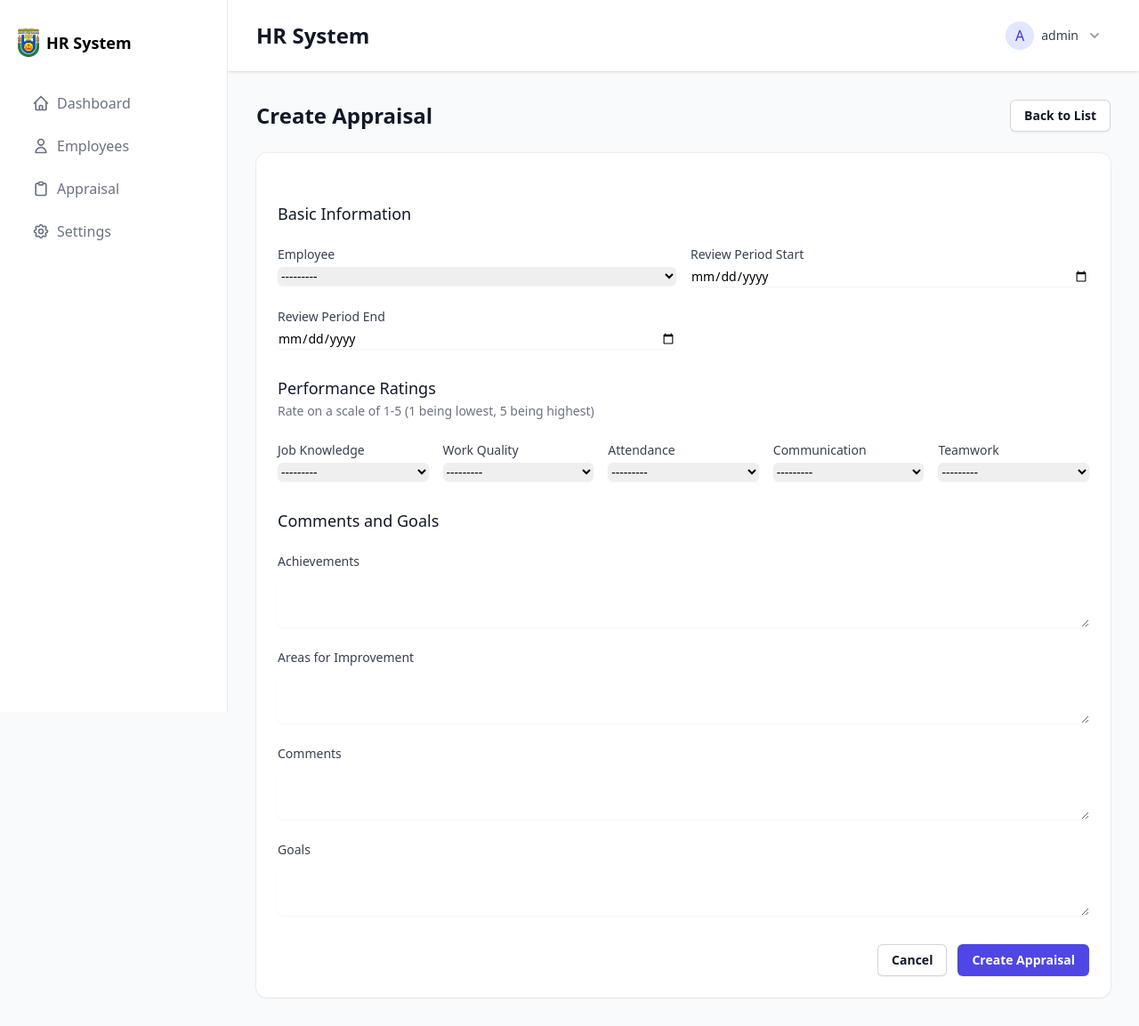
After one commit to hfzizz/hr-system, a Django app: page /appraisals/create/ in a window 1280 px wide. The commit adds this page. Shown: the whole page at 89% size. Run offline with Django 5.2, Linux system fonts and the light colour scheme; a user stored in the database is signed in; data comes from the database, SQL or seed files in the repository; some libraries are stand-ins or nearby versions.

Commit message:
added appraisals backbone

```diff
--- /dev/null
+++ b/appraisals/forms.py
@@ -0,0 +1,33 @@
+from django import forms
+from .models import Appraisal
+
+class AppraisalForm(forms.ModelForm):
+    class Meta:
+        model = Appraisal
+        fields = [
+            'employee',
+            'review_period_start',
+            'review_period_end',
+            'job_knowledge',
+            'work_quality',
+            'attendance',
+            'communication',
+            'teamwork',
+            'achievements',
+            'areas_for_improvement',
+            'comments',
+            'goals'
+        ]
+        widgets = {
+            'review_period_start': forms.DateInput(attrs={'type': 'date'}),
+            'review_period_end': forms.DateInput(attrs={'type': 'date'}),
+            'achievements': forms.Textarea(attrs={'rows': 3}),
+            'areas_for_improvement': forms.Textarea(attrs={'rows': 3}),
+            'comments': forms.Textarea(attrs={'rows': 3}),
+            'goals': forms.Textarea(attrs={'rows': 3}),
+        }
+
+    def __init__(self, *args, **kwargs):
+        super().__init__(*args, **kwargs)
+        for field in self.fields.values():
+            field.widget.attrs.update({'class': 'form-input rounded-md shadow-sm mt-1 block w-full'})
--- /dev/null
+++ b/appraisals/templates/appraisals/appraisal_form.html
@@ -0,0 +1,231 @@
+{% extends "base.html" %}
+{% load widget_tweaks %}
+
+{% block title %}
+    {% if form.instance.pk %}Edit{% else %}Create{% endif %} Appraisal - HR System
+{% endblock %}
+
+{% block content %}
+<div class="space-y-6">
+    <!-- Header -->
+    <div class="flex items-center justify-between">
+        <h1 class="text-2xl font-bold text-gray-900">
+            {% if form.instance.pk %}Edit{% else %}Create{% endif %} Appraisal
+        </h1>
+        <a href="{% url 'appraisals:appraisal_list' %}"
+           class="rounded-md bg-white px-4 py-2 text-sm font-semibold text-gray-900 shadow-sm ring-1 ring-inset ring-gray-300 hover:bg-gray-50">
+            Back to List
+        </a>
+    </div>
+
+    <!-- Form -->
+    <div class="bg-white shadow-sm ring-1 ring-gray-900/5 sm:rounded-xl">
+        <form method="post" class="space-y-8 p-6">
+            {% csrf_token %}
+
+            {% if form.non_field_errors %}
+            <div class="rounded-md bg-red-50 p-4">
+                <div class="flex">
+                    <div class="ml-3">
+                        <h3 class="text-sm font-medium text-red-800">There were errors with your submission</h3>
+                        <div class="mt-2 text-sm text-red-700">
+                            <ul class="list-disc space-y-1 pl-5">
+                                {% for error in form.non_field_errors %}
+                                    <li>{{ error }}</li>
+                                {% endfor %}
+                            </ul>
+                        </div>
+                    </div>
+                </div>
+            </div>
+            {% endif %}
+
+            <!-- Basic Information -->
+            <div>
+                <h3 class="text-lg font-medium leading-6 text-gray-900">Basic Information</h3>
+                <div class="mt-6 grid grid-cols-1 gap-y-6 gap-x-4 sm:grid-cols-6">
+                    <!-- Employee Selection -->
+                    <div class="sm:col-span-3">
+                        <label for="{{ form.employee.id_for_label }}" class="block text-sm font-medium text-gray-700">
+                            Employee
+                        </label>
+                        <div class="mt-1">
+                            {% render_field form.employee class="mt-1 block w-full rounded-md border-gray-300 shadow-sm focus:border-indigo-500 focus:ring-indigo-500 sm:text-sm" %}
+                        </div>
+                        {% if form.employee.errors %}
+                            <p class="mt-2 text-sm text-red-600">{{ form.employee.errors.0 }}</p>
+                        {% endif %}
+                    </div>
+
+                    <!-- Review Period -->
+                    <div class="sm:col-span-3">
+                        <label for="{{ form.review_period_start.id_for_label }}" class="block text-sm font-medium text-gray-700">
+                            Review Period Start
+                        </label>
+                        <div class="mt-1">
+                            {% render_field form.review_period_start class="mt-1 block w-full rounded-md border-gray-300 shadow-sm focus:border-indigo-500 focus:ring-indigo-500 sm:text-sm" %}
+                        </div>
+                        {% if form.review_period_start.errors %}
+                            <p class="mt-2 text-sm text-red-600">{{ form.review_period_start.errors.0 }}</p>
+                        {% endif %}
+                    </div>
+
+                    <div class="sm:col-span-3">
+                        <label for="{{ form.review_period_end.id_for_label }}" class="block text-sm font-medium text-gray-700">
+                            Review Period End
+                        </label>
+                        <div class="mt-1">
+                            {% render_field form.review_period_end class="mt-1 block w-full rounded-md border-gray-300 shadow-sm focus:border-indigo-500 focus:ring-indigo-500 sm:text-sm" %}
+                        </div>
+                        {% if form.review_period_end.errors %}
+                            <p class="mt-2 text-sm text-red-600">{{ form.review_period_end.errors.0 }}</p>
+                        {% endif %}
+                    </div>
+                </div>
+            </div>
+
+            <!-- Performance Ratings -->
+            <div>
+                <h3 class="text-lg font-medium leading-6 text-gray-900">Performance Ratings</h3>
+                <p class="mt-1 text-sm text-gray-500">Rate on a scale of 1-5 (1 being lowest, 5 being highest)</p>
+                <div class="mt-6 grid grid-cols-1 gap-y-6 gap-x-4 sm:grid-cols-5">
+                    <!-- Job Knowledge -->
+                    <div>
+                        <label for="{{ form.job_knowledge.id_for_label }}" class="block text-sm font-medium text-gray-700">
+                            Job Knowledge
+                        </label>
+                        <div class="mt-1">
+                            {% render_field form.job_knowledge class="mt-1 block w-full rounded-md border-gray-300 shadow-sm focus:border-indigo-500 focus:ring-indigo-500 sm:text-sm" %}
+                        </div>
+                        {% if form.job_knowledge.errors %}
+                            <p class="mt-2 text-sm text-red-600">{{ form.job_knowledge.errors.0 }}</p>
+                        {% endif %}
+                    </div>
+
+                    <!-- Work Quality -->
+                    <div>
+                        <label for="{{ form.work_quality.id_for_label }}" class="block text-sm font-medium text-gray-700">
+                            Work Quality
+                        </label>
+                        <div class="mt-1">
+                            {% render_field form.work_quality class="mt-1 block w-full rounded-md border-gray-300 shadow-sm focus:border-indigo-500 focus:ring-indigo-500 sm:text-sm" %}
+                        </div>
+                        {% if form.work_quality.errors %}
+                            <p class="mt-2 text-sm text-red-600">{{ form.work_quality.errors.0 }}</p>
+                        {% endif %}
+                    </div>
+
+                    <!-- Attendance -->
+                    <div>
+                        <label for="{{ form.attendance.id_for_label }}" class="block text-sm font-medium text-gray-700">
+                            Attendance
+                        </label>
+                        <div class="mt-1">
+                            {% render_field form.attendance class="mt-1 block w-full rounded-md border-gray-300 shadow-sm focus:border-indigo-500 focus:ring-indigo-500 sm:text-sm" %}
+                        </div>
+                        {% if form.attendance.errors %}
+                            <p class="mt-2 text-sm text-red-600">{{ form.attendance.errors.0 }}</p>
+                        {% endif %}
+                    </div>
+
+                    <!-- Communication -->
+                    <div>
+                        <label for="{{ form.communication.id_for_label }}" class="block text-sm font-medium text-gray-700">
+                            Communication
+                        </label>
+                        <div class="mt-1">
+                            {% render_field form.communication class="mt-1 block w-full rounded-md border-gray-300 shadow-sm focus:border-indigo-500 focus:ring-indigo-500 sm:text-sm" %}
+                        </div>
+                        {% if form.communication.errors %}
+                            <p class="mt-2 text-sm text-red-600">{{ form.communication.errors.0 }}</p>
+                        {% endif %}
+                    </div>
+
+                    <!-- Teamwork -->
+                    <div>
+                        <label for="{{ form.teamwork.id_for_label }}" class="block text-sm font-medium text-gray-700">
+                            Teamwork
+                        </label>
+                        <div class="mt-1">
+                            {% render_field form.teamwork class="mt-1 block w-full rounded-md border-gray-300 shadow-sm focus:border-indigo-500 focus:ring-indigo-500 sm:text-sm" %}
+                        </div>
+                        {% if form.teamwork.errors %}
+                            <p class="mt-2 text-sm text-red-600">{{ form.teamwork.errors.0 }}</p>
+                        {% endif %}
+                    </div>
+                </div>
+            </div>
+
+            <!-- Comments and Goals -->
+            <div>
+                <h3 class="text-lg font-medium leading-6 text-gray-900">Comments and Goals</h3>
+                <div class="mt-6 grid grid-cols-1 gap-y-6 gap-x-4">
+                    <!-- Achievements -->
+                    <div>
+                        <label for="{{ form.achievements.id_for_label }}" class="block text-sm font-medium text-gray-700">
+                            Achievements
+                        </label>
+                        <div class="mt-1">
+                            {% render_field form.achievements class="mt-1 block w-full rounded-md border-gray-300 shadow-sm focus:border-indigo-500 focus:ring-indigo-500 sm:text-sm" rows="3" %}
+                        </div>
+                        {% if form.achievements.errors %}
+                            <p class="mt-2 text-sm text-red-600">{{ form.achievements.errors.0 }}</p>
+                        {% endif %}
+                    </div>
+
+                    <!-- Areas for Improvement -->
+                    <div>
+                        <label for="{{ form.areas_for_improvement.id_for_label }}" class="block text-sm font-medium text-gray-700">
+                            Areas for Improvement
+                        </label>
+                        <div class="mt-1">
+                            {% render_field form.areas_for_improvement class="mt-1 block w-full rounded-md border-gray-300 shadow-sm focus:border-indigo-500 focus:ring-indigo-500 sm:text-sm" rows="3" %}
+                        </div>
+                        {% if form.areas_for_improvement.errors %}
+                            <p class="mt-2 text-sm text-red-600">{{ form.areas_for_improvement.errors.0 }}</p>
+                        {% endif %}
+                    </div>
+
+                    <!-- Comments -->
+                    <div>
+                        <label for="{{ form.comments.id_for_label }}" class="block text-sm font-medium text-gray-700">
+                            Comments
+                        </label>
+                        <div class="mt-1">
+                            {% render_field form.comments class="mt-1 block w-full rounded-md border-gray-300 shadow-sm focus:border-indigo-500 focus:ring-indigo-500 sm:text-sm" rows="3" %}
+                        </div>
+                        {% if form.comments.errors %}
+                            <p class="mt-2 text-sm text-red-600">{{ form.comments.errors.0 }}</p>
+                        {% endif %}
+                    </div>
+
+                    <!-- Goals -->
+                    <div>
+                        <label for="{{ form.goals.id_for_label }}" class="block text-sm font-medium text-gray-700">
+                            Goals
+                        </label>
+                        <div class="mt-1">
+                            {% render_field form.goals class="mt-1 block w-full rounded-md border-gray-300 shadow-sm focus:border-indigo-500 focus:ring-indigo-500 sm:text-sm" rows="3" %}
+                        </div>
+                        {% if form.goals.errors %}
+                            <p class="mt-2 text-sm text-red-600">{{ form.goals.errors.0 }}</p>
+                        {% endif %}
+                    </div>
+                </div>
+            </div>
+
+            <!-- Form Actions -->
+            <div class="flex justify-end gap-x-3">
+                <a href="{% url 'appraisals:appraisal_list' %}"
+                   class="rounded-md bg-white px-4 py-2 text-sm font-semibold text-gray-900 shadow-sm ring-1 ring-inset ring-gray-300 hover:bg-gray-50">
+                    Cancel
+                </a>
+                <button type="submit"
+                    class="rounded-md bg-indigo-600 px-4 py-2 text-sm font-semibold text-white shadow-sm hover:bg-indigo-500 focus-visible:outline focus-visible:outline-2 focus-visible:outline-offset-2 focus-visible:outline-indigo-600">
+                    {% if form.instance.pk %}Update{% else %}Create{% endif %} Appraisal
+                </button>
+            </div>
+        </form>
+    </div>
+</div>
+{% endblock %}
--- /dev/null
+++ b/appraisals/urls.py
@@ -0,0 +1,11 @@
+from django.urls import path
+from . import views
+
+app_name = 'appraisals'
+
+urlpatterns = [
+    path('', views.AppraisalListView.as_view(), name='appraisal_list'),
+    path('<int:pk>/', views.AppraisalDetailView.as_view(), name='appraisal_detail'),
+    path('create/', views.AppraisalCreateView.as_view(), name='appraisal_create'),
+    path('<int:pk>/edit/', views.AppraisalUpdateView.as_view(), name='appraisal_edit'),
+]
--- a/appraisals/views.py
+++ b/appraisals/views.py
@@ -1,13 +1,45 @@
-from django.views.generic import ListView, CreateView
+from django.views.generic import ListView, DetailView, CreateView, UpdateView
+from django.contrib.auth.mixins import LoginRequiredMixin, PermissionRequiredMixin
+from django.urls import reverse_lazy
+from django.contrib import messages
 from .models import Appraisal
+from .forms import AppraisalForm
 
-class AppraisalListView(ListView):
+class AppraisalListView(LoginRequiredMixin, PermissionRequiredMixin, ListView):
     model = Appraisal
-    template_name = 'appraisal_list.html'
+    template_name = 'appraisals/appraisal_list.html'
     context_object_name = 'appraisals'
+    permission_required = 'appraisals.view_appraisal'
 
-class AppraisalCreateView(CreateView):
+    def get_queryset(self):
+        if self.request.user.has_perm('appraisals.can_view_all_appraisals'):
+            return Appraisal.objects.all()
+        return Appraisal.objects.filter(employee__user=self.request.user)
+
+class AppraisalDetailView(LoginRequiredMixin, PermissionRequiredMixin, DetailView):
     model = Appraisal
-    fields = ['employee', 'rating', 'review', 'date']
-    template_name = 'appraisal_form.html'
-    success_url = '/appraisals/'  # Redirect to a success page after form submission
+    template_name = 'appraisals/appraisal_detail.html'
+    permission_required = 'appraisals.view_appraisal'
+
+class AppraisalCreateView(LoginRequiredMixin, PermissionRequiredMixin, CreateView):
+    model = Appraisal
+    form_class = AppraisalForm
+    template_name = 'appraisals/appraisal_form.html'
+    success_url = reverse_lazy('appraisals:appraisal_list')
+    permission_required = 'appraisals.add_appraisal'
+
+    def form_valid(self, form):
+        form.instance.appraiser = self.request.user.employee
+        messages.success(self.request, 'Appraisal created successfully.')
+        return super().form_valid(form)
+
+class AppraisalUpdateView(LoginRequiredMixin, PermissionRequiredMixin, UpdateView):
+    model = Appraisal
+    form_class = AppraisalForm
+    template_name = 'appraisals/appraisal_form.html'
+    success_url = reverse_lazy('appraisals:appraisal_list')
+    permission_required = 'appraisals.change_appraisal'
+
+    def form_valid(self, form):
+        messages.success(self.request, 'Appraisal updated successfully.')
+        return super().form_valid(form)
--- a/hr_system/urls.py
+++ b/hr_system/urls.py
@@ -30,4 +30,5 @@ urlpatterns = [
     path('', DashboardView.as_view(), name='dashboard'),  # or your dashboard
     path('employees/', include('employees.urls', namespace='employees')),
     path('profile/', EmployeeProfileView.as_view(), name='profile'),
+    path('appraisals/', include('appraisals.urls', namespace='appraisals')),
 ]
--- a/templates/sidebar.html
+++ b/templates/sidebar.html
@@ -34,7 +34,7 @@
       <!-- Appraisal -->
       {% if perms.appraisals.view_appraisal %}
       <li>
-        <a href="/appraisal" class="flex items-center gap-2 rounded-lg px-4 py-2 text-gray-500 hover:bg-gray-100 hover:text-gray-700">
+        <a href="/appraisals/" class="flex items-center gap-2 rounded-lg px-4 py-2 text-gray-500 hover:bg-gray-100 hover:text-gray-700">
           <svg class="h-5 w-5" viewBox="0 0 24 24" fill="none" xmlns="http://www.w3.org/2000/svg">
             <path d="M9 5H7C5.89543 5 5 5.89543 5 7V19C5 20.1046 5.89543 21 7 21H17C18.1046 21 19 20.1046 19 19V7C19 5.89543 18.1046 5 17 5H15M9 5C9 6.10457 9.89543 7 11 7H13C14.1046 7 15 6.10457 15 5M9 5C9 3.89543 9.89543 3 11 3H13C14.1046 3 15 3.89543 15 5" stroke="currentColor" stroke-width="2" stroke-linecap="round" stroke-linejoin="round"/>
           </svg>
```
Also changed, not shown: appraisals/models.py (+50 -6 lines), appraisals/templates/appraisals/appraisal_detail.html (added, +94 -0 lines), appraisals/templates/appraisals/appraisal_list.html (added, +84 -0 lines), appraisals/migrations/0002_alter_appraisal_options_and_more.py (added), db.sqlite3.
